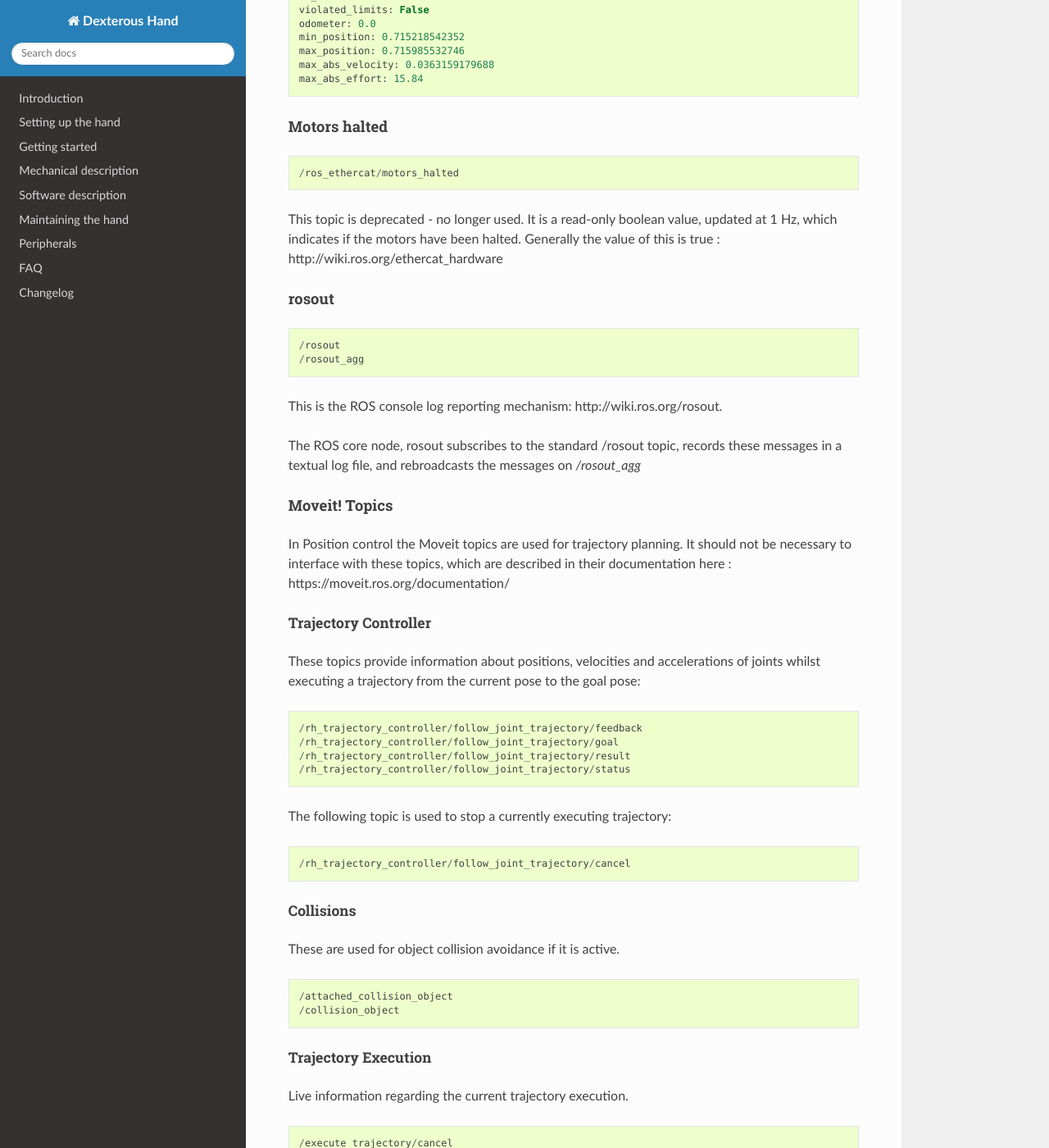
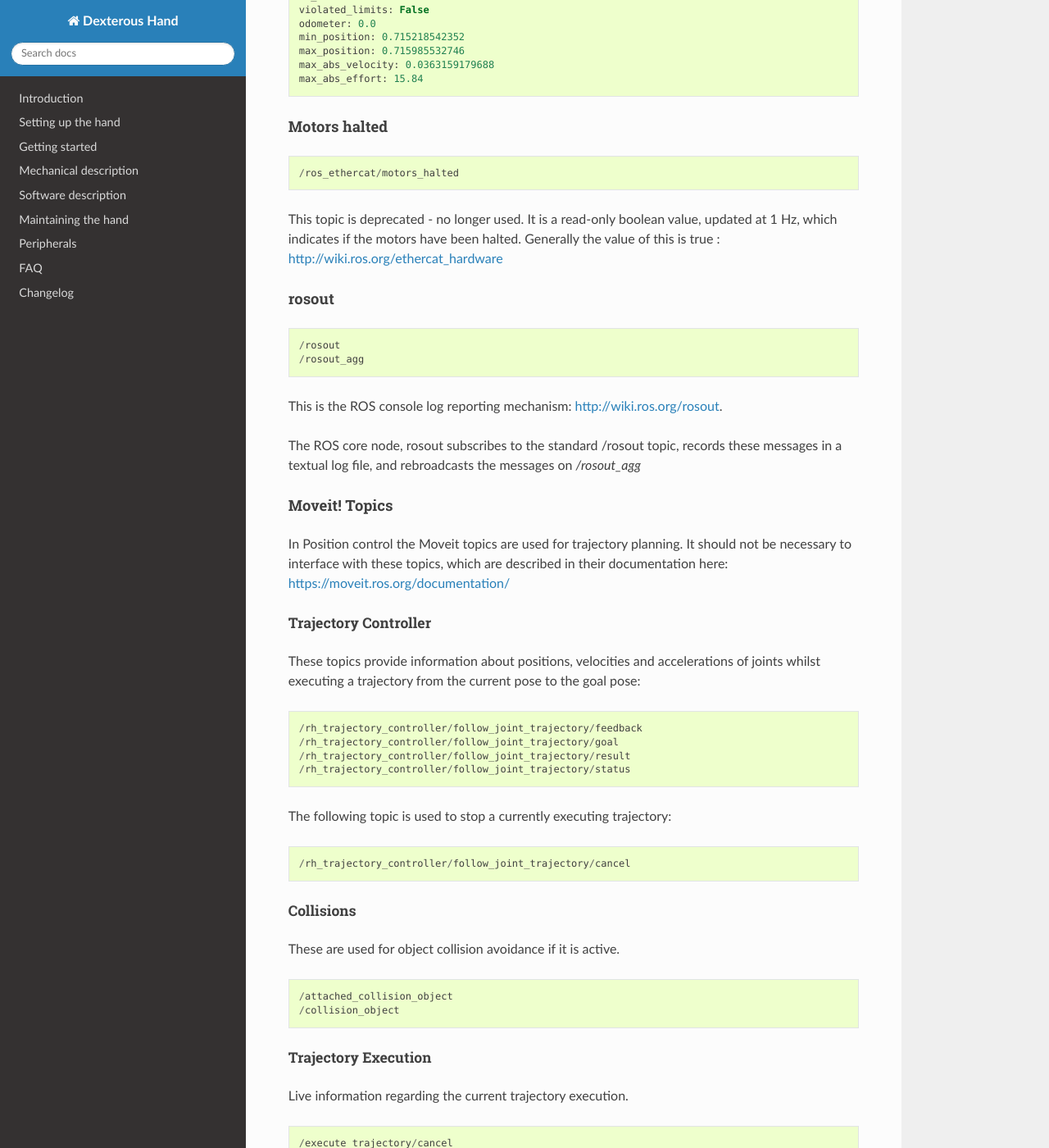
Before and after one commit to shadow-robot/sr_dexterous_hand_documentation, a Sphinx documentation site: the page built from docs/user_guide/3_getting_started.md, in a window 1280 px wide and 1400 px high, scrolled down 23942 px. Shown: the whole window at 82% size. Built offline with Sphinx 7.4.7 and the Read the Docs theme 2.0.0, drawn with Linux system fonts in a browser that asks for light colours; some of the changed text lies outside the part shown.

Commit message:
fixed links

```diff
--- a/docs/user_guide/3_getting_started.md
+++ b/docs/user_guide/3_getting_started.md
@@ -502,7 +502,7 @@ It should not be necessary to publish to these topic from a terminal.
 
 This topic is read-only and updates at 100 Hz with the name, position, velocity and effort values of all joints in a Hand.
 
-Example topic message : ::
+Example topic message:
 
     name: [rh_FFJ1, rh_FFJ2, rh_FFJ3, rh_FFJ4, rh_LFJ1, rh_LFJ2, rh_LFJ3, rh_LFJ4, rh_LFJ5,
     rh_MFJ1, rh_MFJ2, rh_MFJ3, rh_MFJ4, rh_RFJ1, rh_RFJ2, rh_RFJ3, rh_RFJ4, rh_THJ1,
@@ -793,7 +793,7 @@ These topics are read-only and contain parameters used for tuning the position c
 A *tf* is a transform in ROS. These topics store information on the active tfs in the ROS environment and holds their position and orientation in relation to their parents. Static tfs are fixed and the dynamic tfs update at 100 Hz.
 They can be published to, as well as read from.
 
-For further information on ROS tfs see the ROS wiki : http://wiki.ros.org/tf
+For further information on ROS tfs see the ROS wiki : <http://wiki.ros.org/tf>
 
 Example topic message :
 
@@ -859,21 +859,21 @@ This topic is read-only and updates at 1 Hz with the attributes of each joint, f
     /ros_ethercat/motors_halted
 
 This topic is deprecated - no longer used.
-It is a read-only boolean value, updated at 1 Hz, which indicates if the motors have been halted. Generally the value of this is true : http://wiki.ros.org/ethercat_hardware
+It is a read-only boolean value, updated at 1 Hz, which indicates if the motors have been halted. Generally the value of this is true : <http://wiki.ros.org/ethercat_hardware>
 
 #### rosout
 
     /rosout
     /rosout_agg
 
-This is the ROS console log reporting mechanism: http://wiki.ros.org/rosout.
+This is the ROS console log reporting mechanism: <http://wiki.ros.org/rosout>.
 
 The ROS core node, rosout subscribes to the standard /rosout topic, records these messages in a textual log file, and rebroadcasts the messages on */rosout_agg*
 
 #### Moveit! Topics
 
 In Position control the Moveit topics are used for trajectory planning.
-It should not be necessary to interface with these topics, which are described in their documentation here : https://moveit.ros.org/documentation/
+It should not be necessary to interface with these topics, which are described in their documentation here: <https://moveit.ros.org/documentation/>
 
 ##### Trajectory Controller
 
@@ -908,7 +908,7 @@ Live information regarding the current trajectory execution.
 
 ##### Move Group
 
-Information from the move_group node : https://moveit.ros.org/documentation/concepts/
+Information from the move_group node: <https://moveit.ros.org/documentation/concepts/>
 
     /move_group/cancel
     /move_group/display_contacts
@@ -948,7 +948,7 @@ Information from the move_group node : https://moveit.ros.org/documentation/conc
 
 ##### RViz Topics
 
-These topics are used to interface with RViz. Documentation for this can be found here: http://wiki.ros.org/rviz#User_Documentation
+These topics are used to interface with RViz. Documentation for this can be found here: <http://wiki.ros.org/rviz#User_Documentation>
 
     /rviz_*/motionplanning_planning_scene_monitor/parameter_descriptions
     /rviz_*/motionplanning_planning_scene_monitor/parameter_updates
```
Also changed, not shown: other parts of docs/user_guide/3_getting_started.md (+3 -3 lines).
